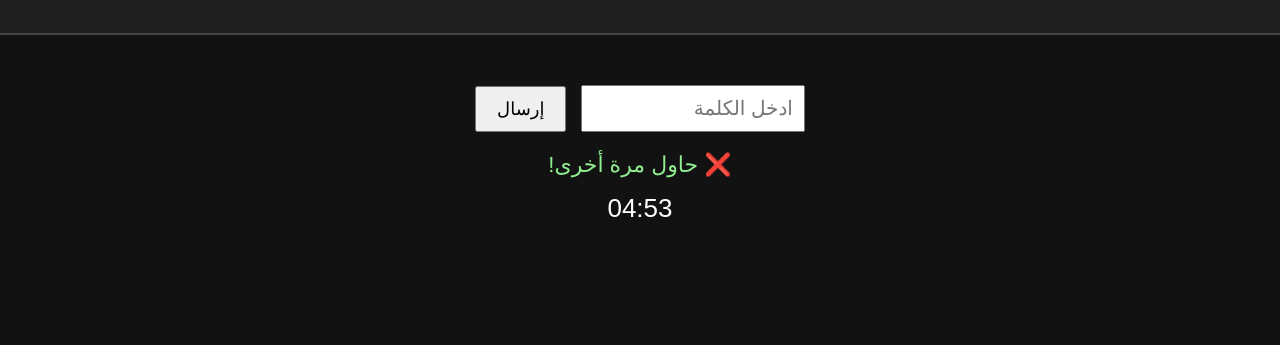
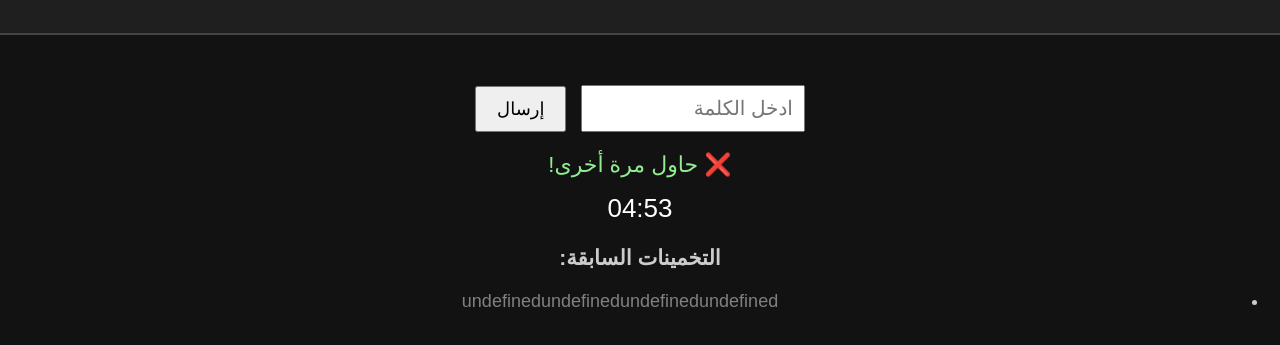
Before and after one commit to S4leeh-chat/Games, a plain HTML site: page index.html in a window 1280 px wide. Both pictures are taken after a click on the button "إرسال". Shown: the part 123-468 px from the top of the page. Drawn offline with Linux system fonts and the light colour scheme.

Commit message:
Add files via upload

```diff
--- a/index.html
+++ b/index.html
@@ -18,6 +18,12 @@
             <div id="message"></div>
             <div id="timer">05:00</div>
         </div>
+        <div id="guesses">
+            <h3>التخمينات السابقة:</h3>
+            <ul id="guessList">
+                <!-- سيتم عرض الكلمات هنا -->
+            </ul>
+        </div>
     </main>
     <script src="script.js"></script>
 </body>
--- a/script.js
+++ b/script.js
@@ -3,6 +3,7 @@ let targetWord = wordList[Math.floor(Math.random() * wordList.length)];
 let timer = 300;
 let timerDisplay = document.getElementById("timer");
 let messageBox = document.getElementById("message");
+let guesses = []; // تخزين الكلمات التي تم تخمينها
 
 function checkGuess() {
     const input = document.getElementById("guessInput");
@@ -13,7 +14,32 @@ function checkGuess() {
     } else {
         messageBox.textContent = "❌ حاول مرة أخرى!";
     }
+
+    // إضافة الكلمة إلى قائمة التخمينات مع تحليل الحروف
+    guesses.push(guess);
+    updateGuessList(guess);
+
     input.value = "";
+}
+
+function updateGuessList(guess) {
+    const guessList = document.getElementById("guessList");
+    const li = document.createElement("li");
+
+    let result = "";
+    for (let i = 0; i < targetWord.length; i++) {
+        const currentLetter = guess[i];
+        if (currentLetter === targetWord[i]) {
+            result += `<span style="color: green">${currentLetter}</span>`; // حرف صحيح
+        } else if (targetWord.includes(currentLetter)) {
+            result += `<span style="color: yellow">${currentLetter}</span>`; // حرف موجود ولكن في مكان خاطئ
+        } else {
+            result += `<span style="color: gray">${currentLetter}</span>`; // حرف غير صحيح
+        }
+    }
+
+    li.innerHTML = result;
+    guessList.appendChild(li);
 }
 
 const countdown = setInterval(() => {
--- a/style.css
+++ b/style.css
@@ -40,3 +40,13 @@ button {
     font-size: 26px;
     margin-top: 15px;
 }
+
+#guesses {
+    margin-top: 20px;
+    font-size: 18px;
+    color: #ccc;
+}
+
+#guessList li {
+    margin: 5px 0;
+}
```
